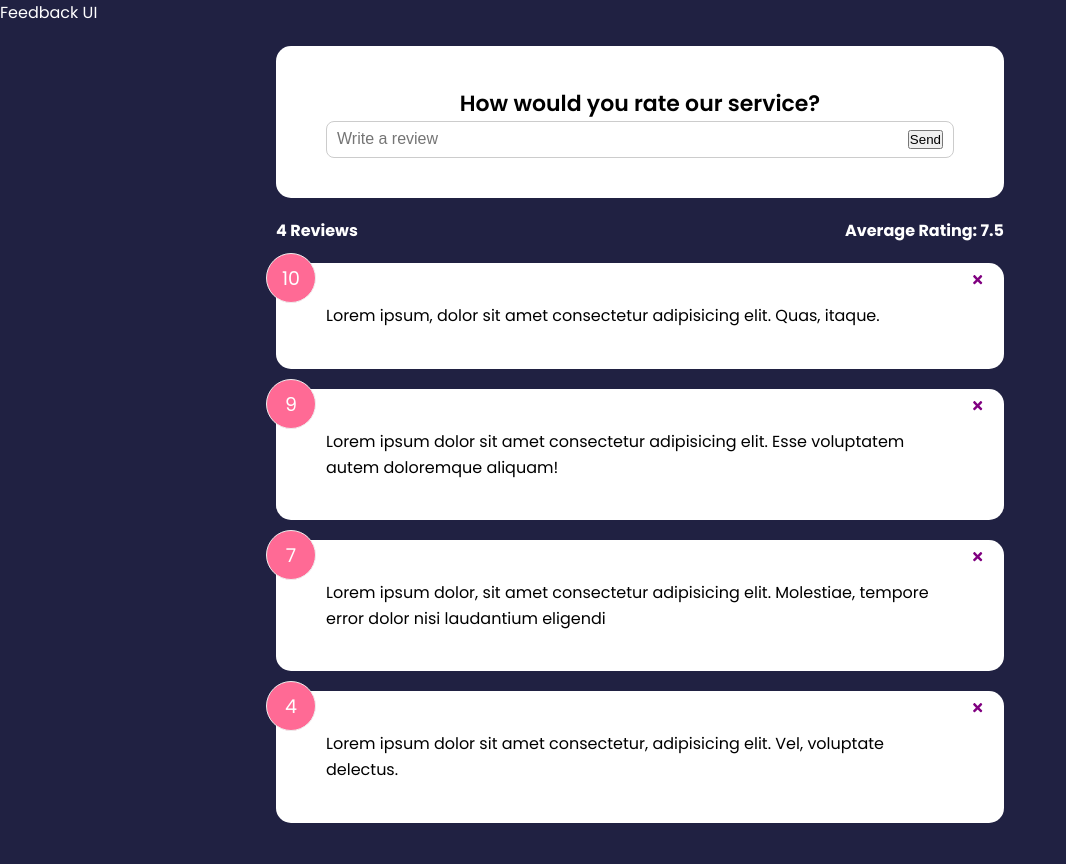
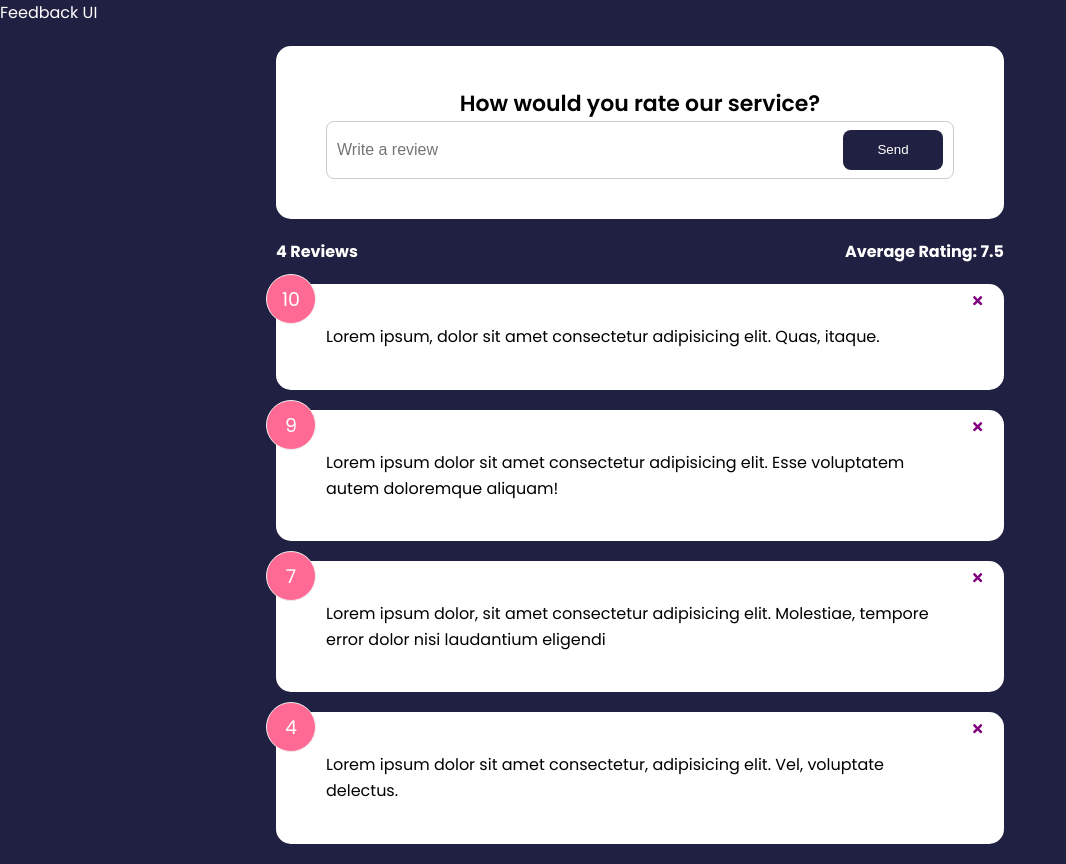
Before and after one commit to Aviatorscode2/feedback-app, a React (Create React App) app: page / in a window 1280 px wide. Shown: the whole page, without its empty margins (0-1066 px from the left). Before the commit the page ends 843 px from the top, so only its background shows below. Built offline with nearby package versions, Linux system fonts and the light colour scheme.

Commit message:
Custom button component

```diff
--- a/src/components/FeedbackForm.jsx
+++ b/src/components/FeedbackForm.jsx
@@ -1,4 +1,5 @@
 import { useState } from 'react';
+import Button from './shared/Button';
 import Card from './shared/Card';
 
 function FeedbackForm() {
@@ -19,7 +20,7 @@
             placeholder="Write a review"
             value={text}
           />
-          <button type="submit">Send</button>
+          <Button type="submit">Send</Button>
         </div>
       </form>
     </Card>
--- /dev/null
+++ b/src/components/shared/Button.jsx
@@ -0,0 +1,23 @@
+import PropTypes from 'prop-types';
+function Button({ children, version, type, isDisabled }) {
+  return (
+    <button type={type} disabled={isDisabled} className={`btn btn-${version}`}>
+      {children}
+    </button>
+  );
+}
+
+Button.defaultProps = {
+  version: 'primary',
+  type: 'button',
+  isDisabled: false,
+};
+
+Button.propTypes = {
+  children: PropTypes.node.isRequired,
+  version: PropTypes.string,
+  type: PropTypes.string,
+  isDisabled: PropTypes.bool,
+};
+
+export default Button;
```
